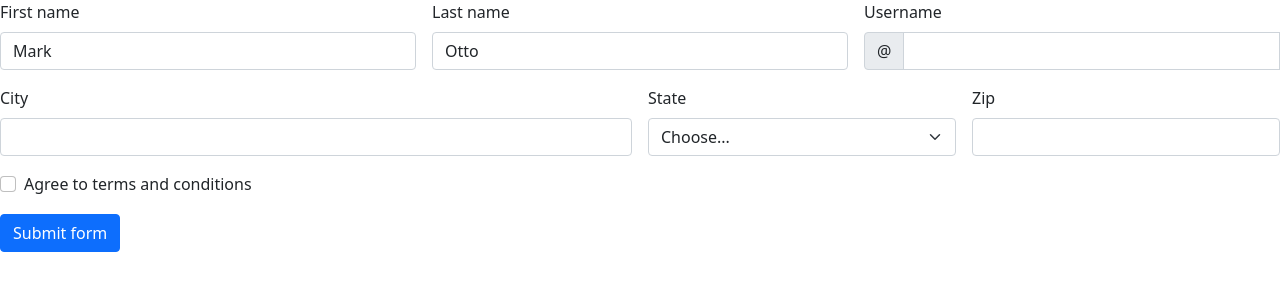
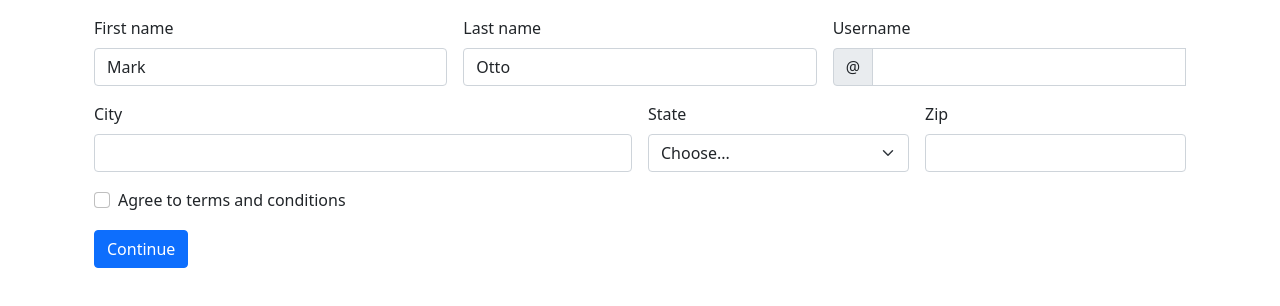
Before and after one commit to Opivamp/Drey-fashions, a plain HTML site: page index.html in a window 1280 px wide. Drawn offline with Linux system fonts and the light colour scheme.

Commit message:
Form page

```diff
--- a/index.html
+++ b/index.html
@@ -8,7 +8,7 @@
     <link rel="stylesheet" href="bootstrap.min.css" />
   </head>
   <body>
-    <form class="row g-3 needs-validation" novalidate>
+    <form class="row g-3 needs-validation container m-auto" novalidate>
       <div class="col-md-4">
         <label for="validationCustom01" class="form-label">First name</label>
         <input
@@ -91,7 +91,11 @@
         </div>
       </div>
       <div class="col-12">
-        <button class="btn btn-primary" type="submit">Submit form</button>
+        <button class="btn btn-primary m-auto" type="submit">
+          <a href="./home.html" class="text-white text-decoration-none"
+            >Continue</a
+          >
+        </button>
       </div>
     </form>
 
```
